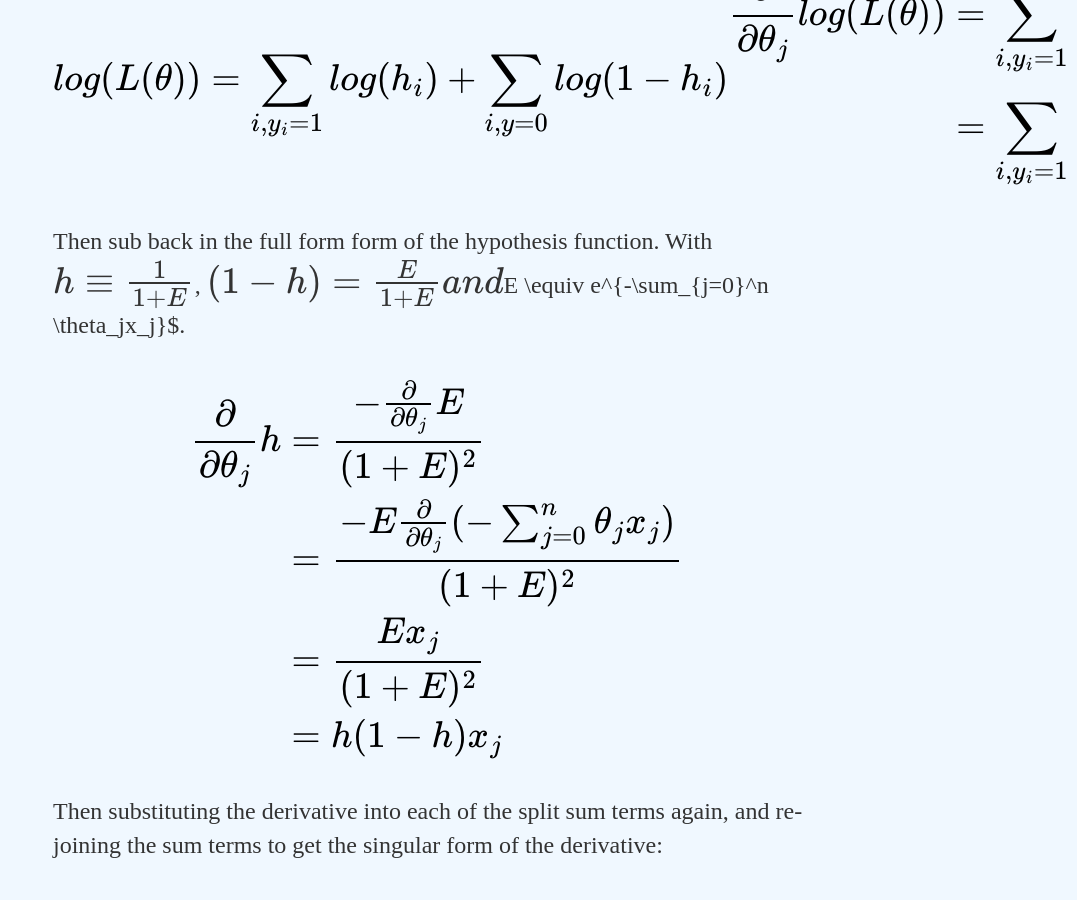
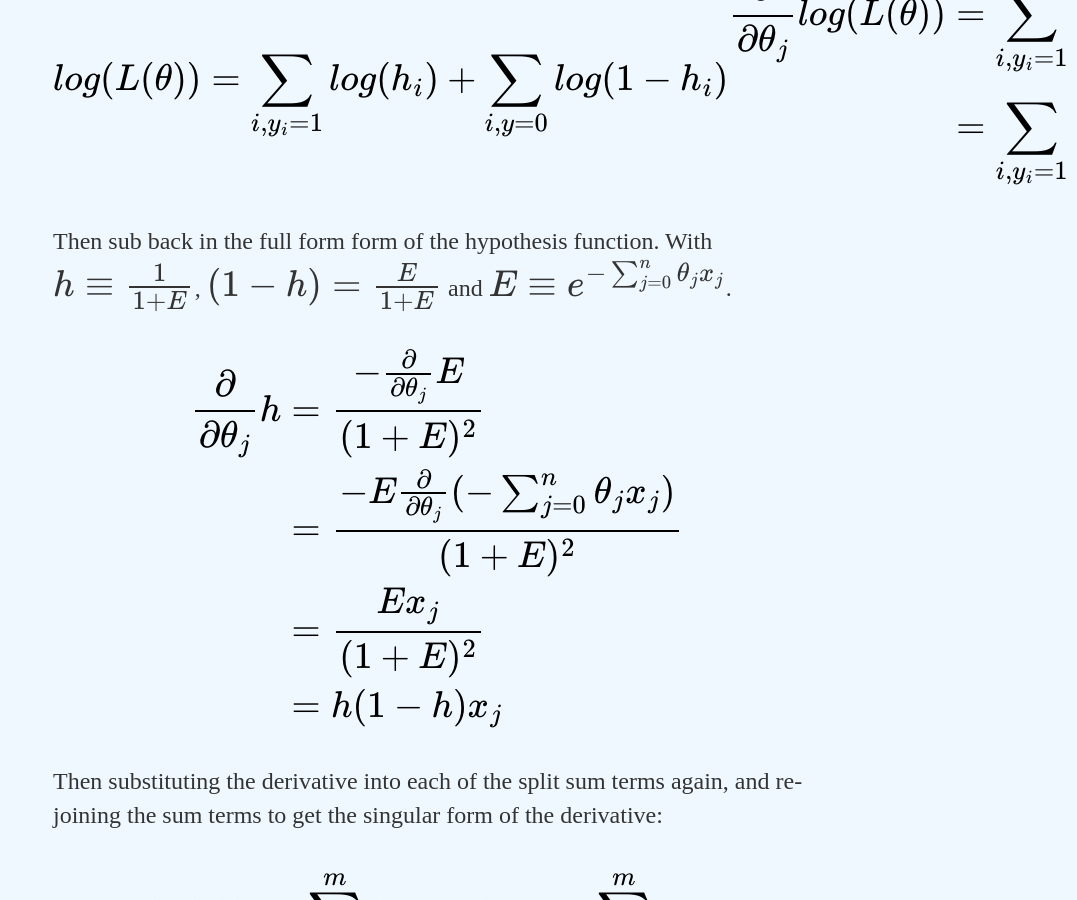
Before and after one commit to Kyle-Lewis/Kyle-Lewis.github.io, a Jekyll site: the page built from _posts/2018-03-05-Logistic-Regression.md, in a window 1280 px wide and 900 px high, scrolled down 3271 px. Shown: the whole window, without its empty margins (203-1280 px from the left). Built offline with Jekyll 4.4.1, drawn with Linux system fonts in a browser that asks for light colours; formulas are drawn with MathJax 3.

Commit message:
script update

```diff
--- a/_posts/2018-03-05-Logistic-Regression.md
+++ b/_posts/2018-03-05-Logistic-Regression.md
@@ -80,7 +80,7 @@ Letting $h_{\theta}(x_i) \equiv h_i$ to simplify the notation a bit, and splitti
 	\end{align}
 	$$
 </div>
-Then sub back in the full form form of the hypothesis function. With $h \equiv \frac{1}{1+E}$, $(1 - h) = \frac{E}{1+E} and $E \equiv e^{-\sum_{j=0}^n \theta_jx_j}$.
+Then sub back in the full form form of the hypothesis function. With $h \equiv \frac{1}{1+E}$, $(1 - h) = \frac{E}{1+E}$ and $E \equiv e^{-\sum_{j=0}^n \theta_jx_j}$.
 <div style="font-size: 150%;">
 	$$
 		\begin{align}\frac{\partial}{\partial\theta_j}h & = \frac{-\frac{\partial}{\partial\theta_j}E}{(1+E)^2} \\
```
